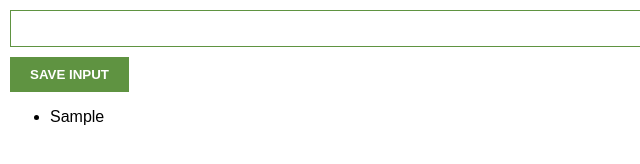
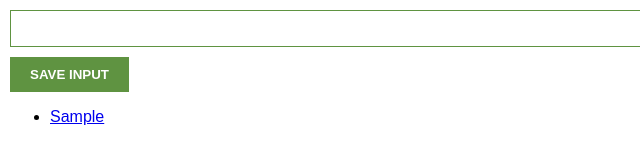
Before and after one commit to sleek1004/chrome-extension, a plain HTML site: page index.html in a window 1280 px wide. Both pictures are taken after typing "Sample" into the empty fields and a click on the button "SAVE INPUT". Shown: the full height of the page, 0-640 px from the left. Drawn offline with Linux system fonts and the light colour scheme.

Commit message:
using template

```diff
--- a/index.js
+++ b/index.js
@@ -8,7 +8,7 @@ const ulEL = document.getElementById("ul-el")
 
 inputBtn.addEventListener("click", function(){
    myLeads.push(inputEL.value)
-   inputEL.value = ''
+   inputEL.value = " "
    console.log(myLeads)
 
    renderLeads()
@@ -21,7 +21,17 @@ function renderLeads(){
 let listItems = " "
 
 for(let i = 0; i< myLeads.length; i ++){
-   listItems += "<li>"  + myLeads[i] + "</li> "
+   //listItems += "<li><a target ='_blank' href=' " + myLeads[i] + "'>"  +  myLeads[i]     + "</a></li> "
+
+   //simpler and better way.. using template
+
+   listItems += `
+   <li>
+    <a target='_blank' href='${myLeads[i]}'>
+    ${myLeads[i]} </a>
+
+      </li>
+      `
 
    ulEL.innerHTML = listItems
 
```
Also changed, not shown: index.html (+1 -0 lines).
